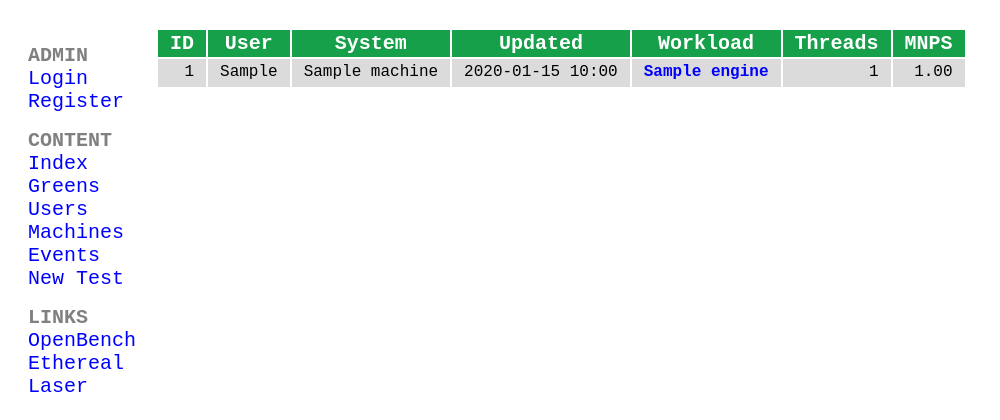
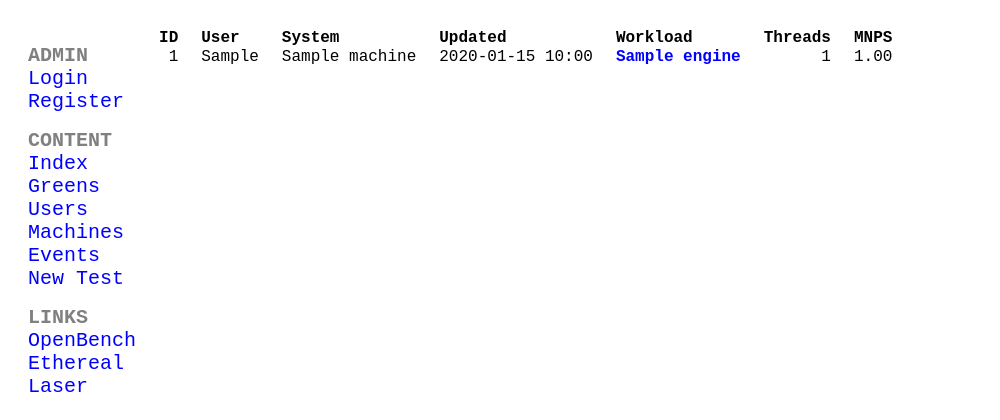
Before and after one commit to AndyGrant/OpenBench, a Django app: page /machines/ in a window 1280 px wide. Shown: the top 420 px of the page, without its empty margins (0-1000 px from the left). Run offline with Django 3.2, Linux system fonts and the light colour scheme; tables that the repository leaves empty hold one stand-in row (values such as "Sample post").

Commit message:
Use raw table view for machines

```diff
--- a/OpenBench/static/style.css
+++ b/OpenBench/static/style.css
@@ -90,11 +90,16 @@ body {
 }
 
 #content .rawtable td {
-    padding-right: 30px;
+    padding-right: 20px;
 }
 
 #content .rawtable th {
+    padding-right: 20px;
     text-align: left;
+}
+
+#content .rawtable .numeric {
+    text-align: right;
 }
 
 #content #actions {
--- a/Templates/OpenBench/machines.html
+++ b/Templates/OpenBench/machines.html
@@ -7,7 +7,7 @@
 {% endblock %}
 
 {% block content %}
-<table class="datatable">
+<table class="rawtable">
     <tr>
         <th>ID</th>
         <th>User</th>
```
